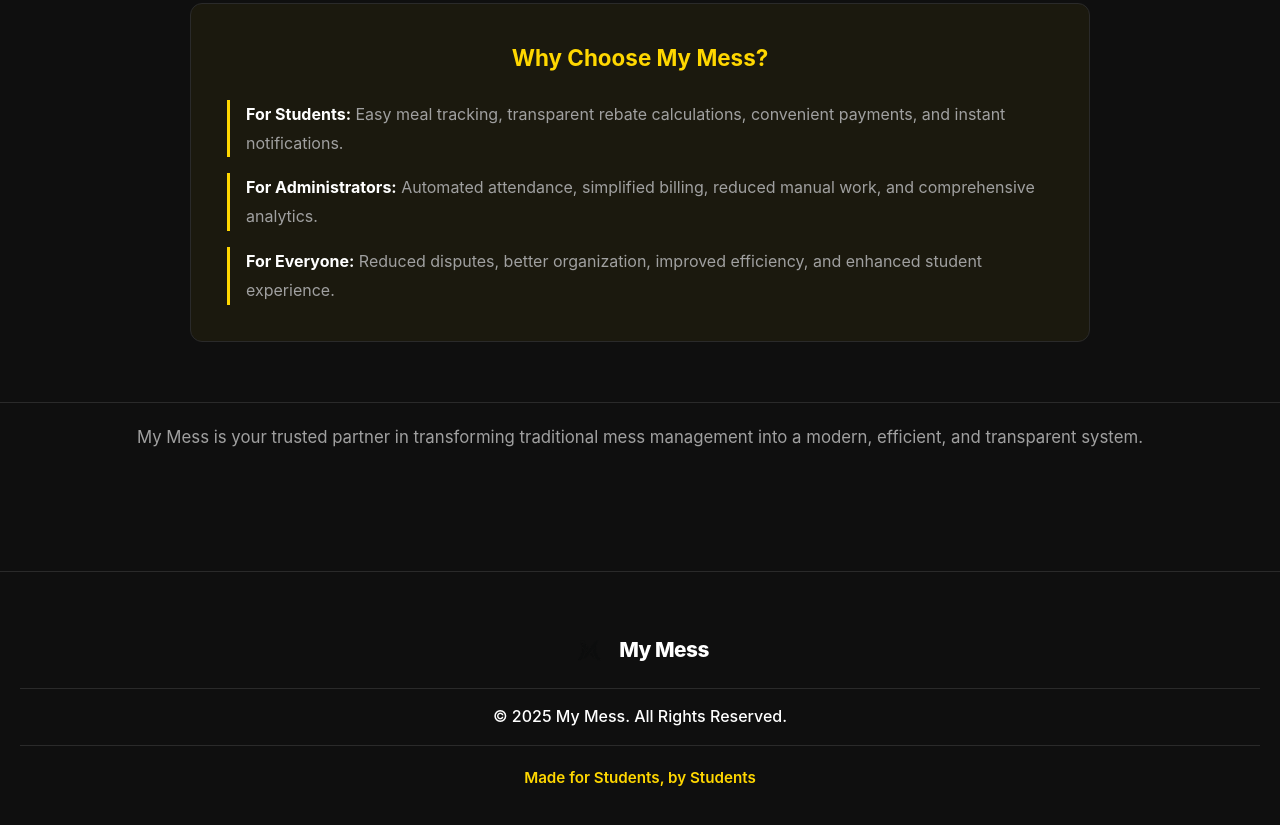
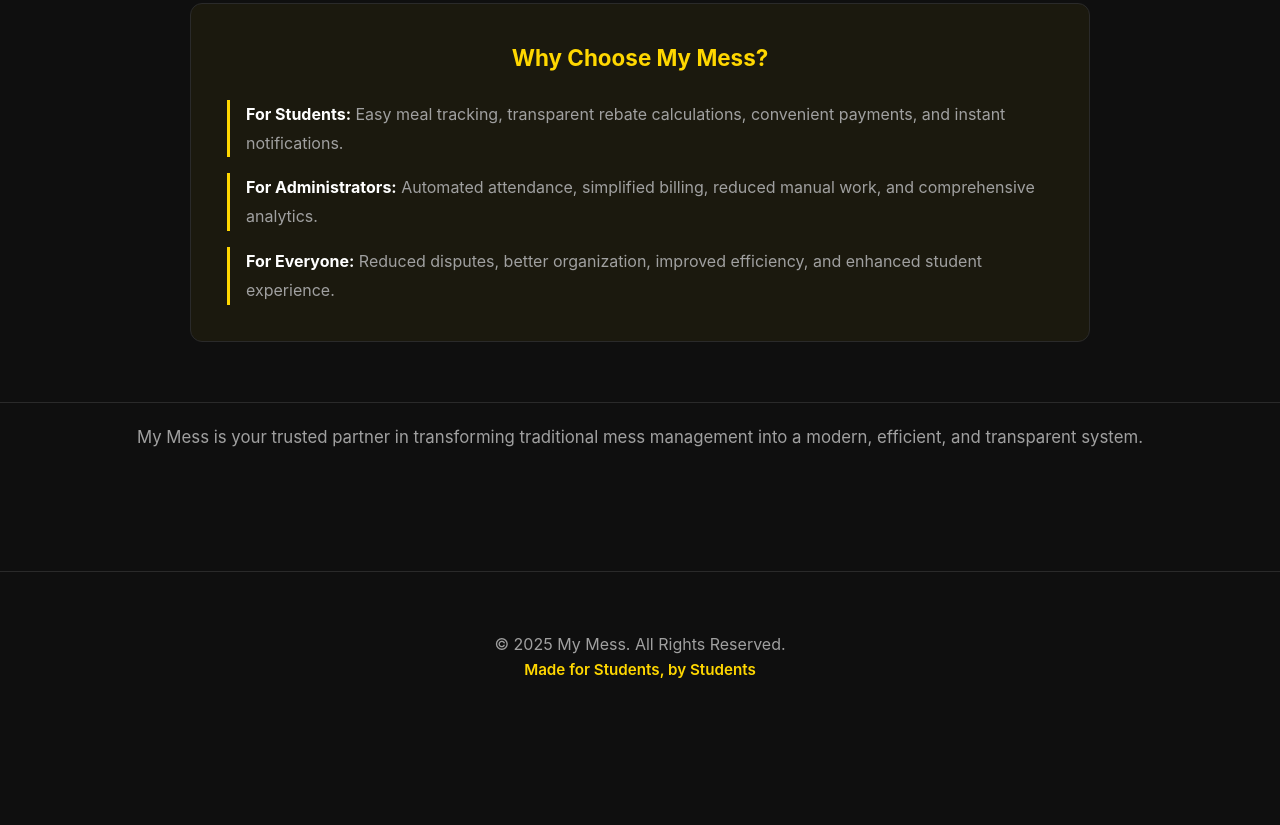
Before and after one commit to vinaygaikwad2006g-star/My-Mess, a plain HTML site: page index.html in a window 1280 px wide. Shown: the part 1763-2588 px from the top of the page. After the commit the page ends 2485 px from the top, so only its background shows below. Drawn offline with Linux system fonts and the light colour scheme.

Commit message:
Updated My Mess Website

```diff
--- a/index.html
+++ b/index.html
@@ -17,8 +17,8 @@
       <span class="logo-text">My Mess</span>
     </a>
     <ul class="nav-links">
-      <li><a href="#home" class="nav-link">Home</a></li>
-      <li><a href="#about" class="nav-link">About Us</a></li>
+      <li><a href="#home" class="nav-link"><b>Home</b></a></li>
+      <li><a href="#about" class="nav-link"><b>About Us</b></a></li>
     </ul>
   </div>
 </nav>
@@ -249,12 +249,10 @@
 
 <!-- FOOTER -->
 <footer class="footer">
-  <div class="footer-logo-section">
-    <img src="logo1.png" alt="My Mess Logo" class="footer-logo" />
-    <span class="footer-brand">My Mess</span>
+<div class="footer-content">
+    <p>© 2025 My Mess. All Rights Reserved.</p>
+    <p class="footer-tagline">Made for Students, by Students</p>
   </div>
-  <p class="footer-copyright">&copy; 2025 My Mess. All Rights Reserved.</p>
-  <p class="footer-tagline">Made for Students, by Students</p>
 </footer>
 
 <!-- JAVASCRIPT -->
```
